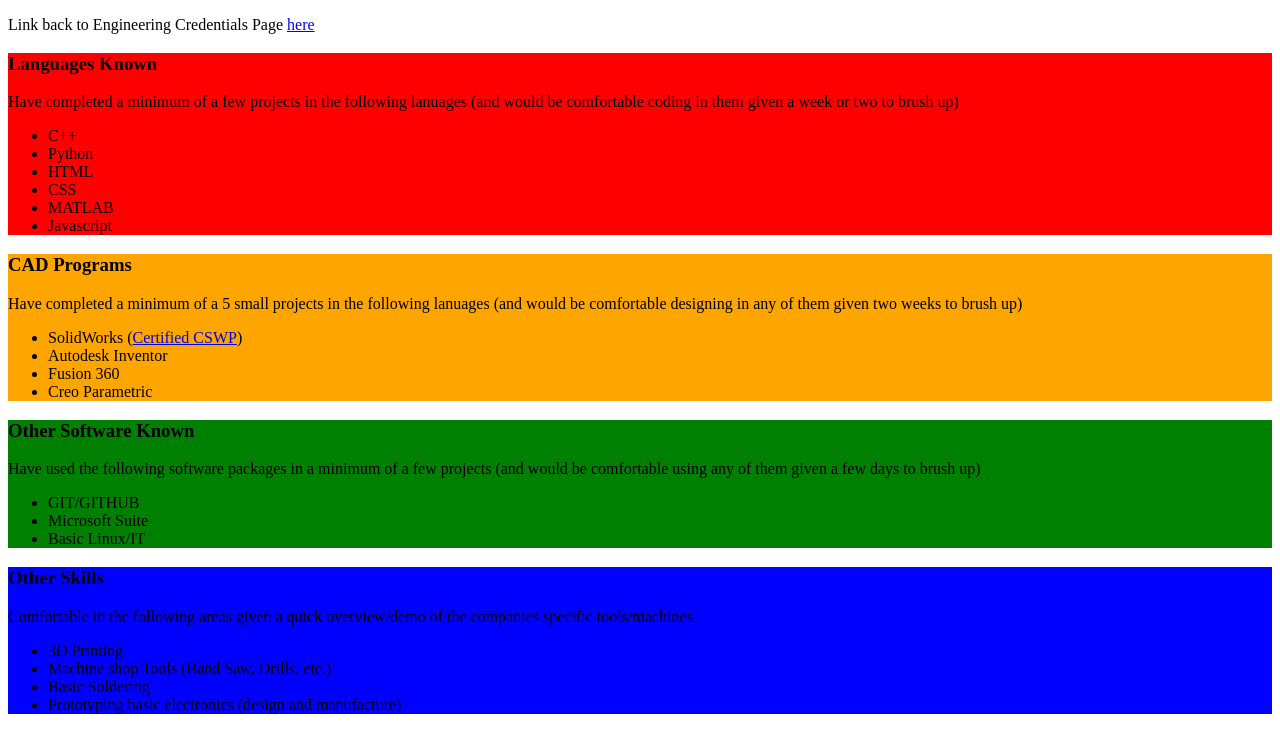
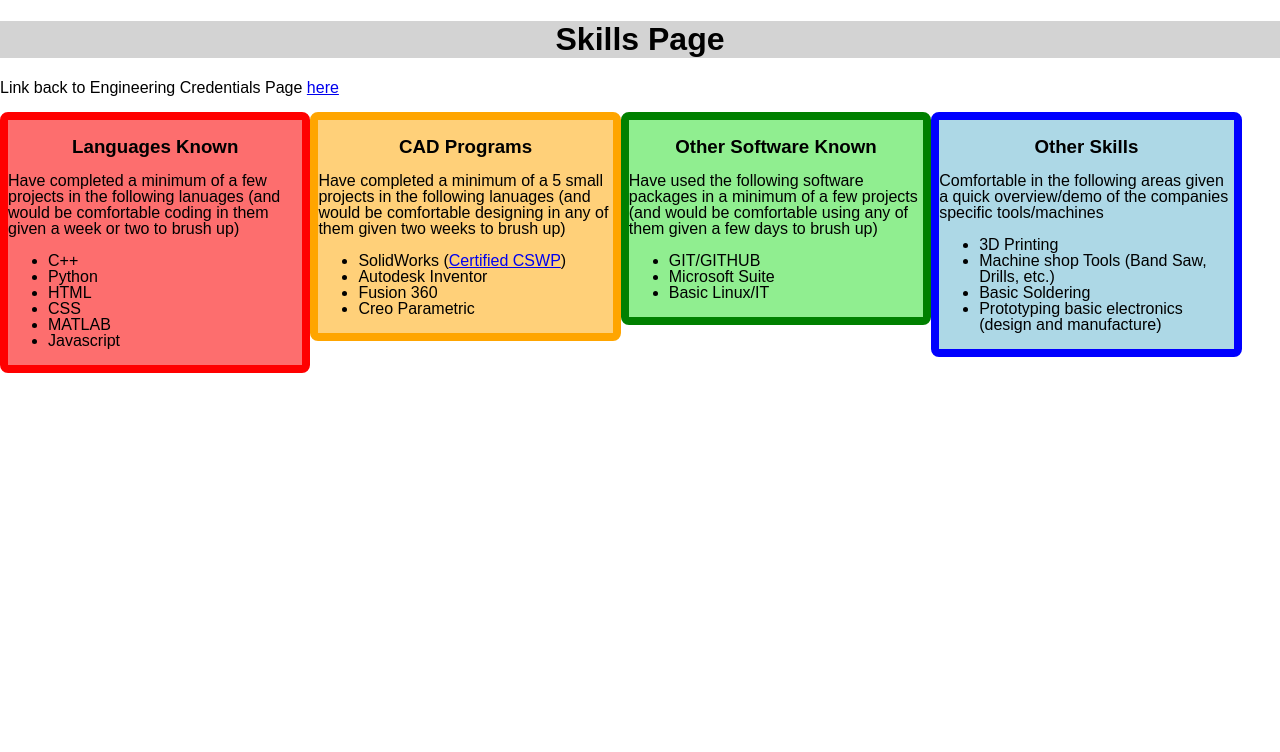
Before and after one commit to FirstFew/Wills-Website, a plain HTML site: page Skills.html in a window 1280 px wide. Drawn offline with Linux system fonts and the light colour scheme.

Commit message:
Modified CSS Files esp. main.css and Skills.css

```diff
--- a/CSS_Files/Skills.css
+++ b/CSS_Files/Skills.css
@@ -1,12 +1,31 @@
+body{
+    margin:0;
+}
+
+.list_group{
+    border: .5em solid;
+    border-radius: .5em;
+    float: left;
+    width: 23%;
+}
+
+.list_group h3{
+    text-align: center;
+}
+
 #Cat_1{
-    background-color: red;
+    background-color: rgb(253, 110, 110);
+    border-color: red;
 }
 #Cat_2{
-    background-color: orange;
+    background-color: rgb(255, 208, 121);
+    border-color: orange;
 }
 #Cat_3{
-    background-color: green;
+    background-color: lightgreen;
+    border-color:green;
 }
 #Cat_4{
-    background-color: blue;
+    background-color: lightblue;
+    border-color:blue;
 }
--- a/CSS_Files/index.css
+++ /dev/null
@@ -1,14 +0,0 @@
-body{
-    background-color:white;
-    color:purple;
-    font-size: 12px;
-    font-weight: normal;
-    line-height: normal;
-}
-
-#Header{
-    background-color:red;
-    color:#555555;
-    font-family:Arial, Helvetica, sans-serif;
-    line-height: normal;
-}
--- /dev/null
+++ b/CSS_Files/main.css
@@ -0,0 +1,17 @@
+body{
+    background-color:white;
+    color: black;
+    font-size: 16px;
+    font-weight: normal;
+    line-height: 1em;
+    font-family:Arial, Helvetica, sans-serif;
+    margin: 0px;
+}
+
+Header{
+    background-color:lightgrey;
+    color:black;
+    line-height: normal;
+    margin: default;
+    text-align: center;
+}
--- a/Skills.html
+++ b/Skills.html
@@ -5,13 +5,17 @@
     <meta name="viewport" content="width=device-width, initial-scale=1.0">
     <meta http-equiv="X-UA-Compatible" content="ie=edge">
     <title>Skills</title>
+    <link rel="stylesheet" href="CSS_Files/main.css">
     <link rel="stylesheet" href="CSS_Files/Skills.css">
 </head>
 <body>
+    <header>
+        <h1>Skills Page</h1>
+    </header>
     <p>
         Link back to Engineering Credentials Page <a href = 'Engineer.html'>here</a>
     </p>
-    <div id="Cat_1">
+    <div id="Cat_1" class="list_group">
         <h3>Languages Known</h3>
         <p>Have completed a minimum of a few projects in the following lanuages (and would be comfortable coding in them given a week or two to brush up)</p>
         <ul>
@@ -23,7 +27,7 @@
             <li>Javascript</li>
         </ul>
     </div>
-    <div id="Cat_2">
+    <div id="Cat_2" class="list_group">
         <h3>CAD Programs</h3>
         <p>Have completed a minimum of a 5 small projects in the following lanuages (and would be comfortable designing in any of them given two weeks to brush up)</p>
         <ul>
@@ -33,7 +37,7 @@
             <li>Creo Parametric</li>
         </ul>
     </div>
-    <div id="Cat_3">
+    <div id="Cat_3" class="list_group">
         <h3>Other Software Known</h3>
         <p>Have used the following software packages in a minimum of a few projects (and would be comfortable using any of them given a few days to brush up)</p>
         <ul>
@@ -42,7 +46,7 @@
             <li>Basic Linux/IT</li>
         </ul>
     </div>
-    <div id="Cat_4">
+    <div id="Cat_4" class="list_group">
         <h3>Other Skills</h3>
         <p>Comfortable in the following areas given a quick overview/demo of the companies specific tools/machines</p>
         <ul>
```
Also changed, not shown: CAD_Portfolio.html (+1 -0 lines), Engineer.html (+1 -0 lines), index.html (+4 -2 lines).
